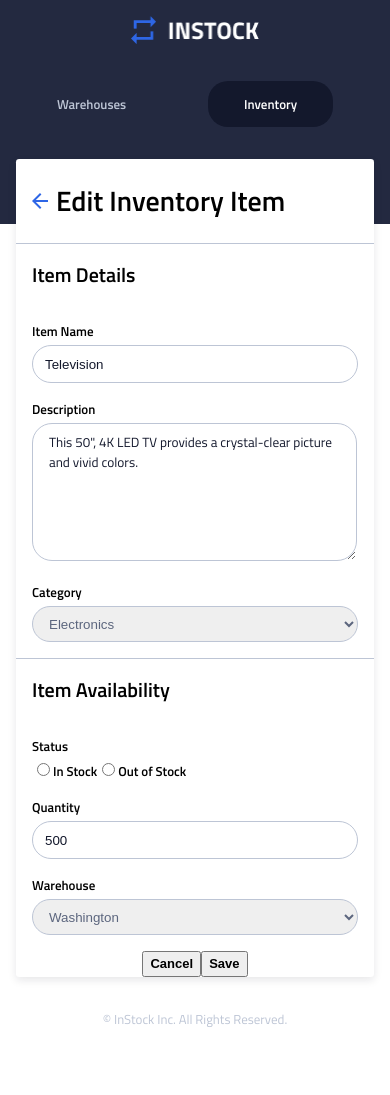
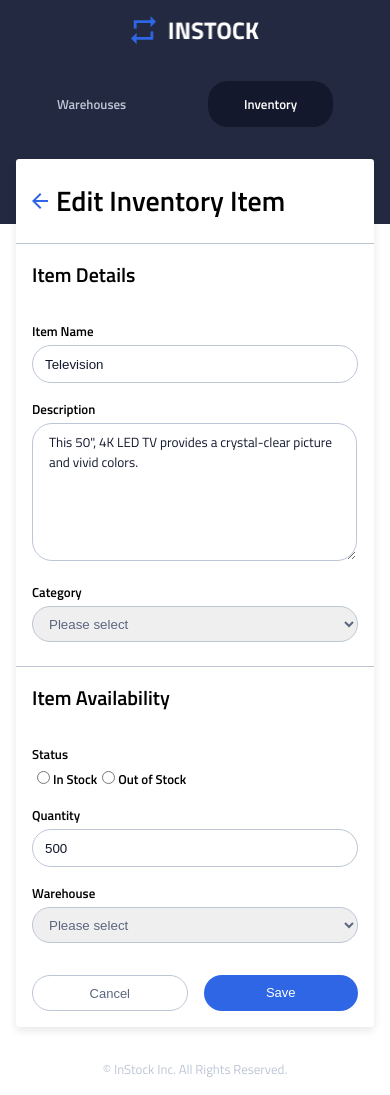
Before and after one commit to Muudy12/golden-lions-InStock, a React (Vite) app: page /inventory/1/edit in a window 390 px wide. Before the commit the page ends 1045 px from the top, so only its background shows below. Built offline with nearby package versions, Linux system fonts and the light colour scheme; a web font is replaced by a local one.

Commit message:
mobile styling complete and all form fields added

```diff
--- a/src/pages/Inventory/EditInventory/EditInventory.jsx
+++ b/src/pages/Inventory/EditInventory/EditInventory.jsx
@@ -4,6 +4,10 @@ import SortIcon from "../../../assets/icons/sort-24px.svg";
 import './EditInventory.scss'
 
 function EditInventory() {
+
+
+
+
   return (
     <div className="edit-inventory">
       <header className="edit-inventory__title">
@@ -21,14 +25,19 @@ function EditInventory() {
             <textarea className="form__textarea" placeholder='This 50", 4K LED TV provides a crystal-clear picture and vivid colors.' name="item_name" />
 
             <h3 className="form__label">Category</h3>
-            <select className="form__select" type="text" placeholder="Television" name="item_name" >
+            <select className="form__select" type="text" name="item_name" >
+              {/* TODO: I think this could be a map function that produces all the electronics */}
+              <option value="" disabled selected>Please select</option>
               <option value='Electronics'>Electronics</option>
+              <option value='Accessories'>Accessories</option>
+              <option value='Apparel'>Apparel</option>
+              <option value='Gear'>Gear</option>
+              <option value='Health'>Health</option>
             </select>
           </section>
 
           <aside className="form__aside">
             <h2 className="form__title">Item Availability</h2>
-
             <h3 className="form__label">Status</h3>
             <input className="form__radio-btn" type="radio" name="status" value='In Stock' />
             <label for='In Stock'>In Stock</label>
@@ -39,8 +48,17 @@ function EditInventory() {
             <input className="form__input" type="text" placeholder="500" name="item_name" />
 
             <h3 className="form__label">Warehouse</h3>
-            <select className="form__select" type="text" name="item_name">
-              <option>Washington</option>
+            <select className="form__select" type="text" name="warehouse_id">
+               {/* TODO: I think this could be a map function that produces all the warehouses */}
+              <option value="" disabled selected>Please select</option>
+              <option value="2">Washington</option>
+              <option value="1">Manhattan</option>
+              <option value="3">Jersey</option>
+              <option value="4">SF</option>
+              <option value="5">Santa Monica</option>
+              <option value="6">Seattle</option>
+              <option value="7">Miami</option>
+              <option value="8">Boston</option>
             </select>
           </aside>
 
@@ -48,7 +66,7 @@ function EditInventory() {
       </form>
       <div className="edit-inventory__bottom">
         <button className="edit-inventory__cancel-btn">Cancel</button>
-        <button className="edit-inventory__cancel-btn">Save</button>
+        <button className="edit-inventory__save-btn">Save</button>
       </div>
     </div>
   )
--- a/src/pages/Inventory/EditInventory/EditInventory.scss
+++ b/src/pages/Inventory/EditInventory/EditInventory.scss
@@ -38,6 +38,37 @@
             margin: 0;
         }
     }
+
+    &__bottom{
+        width: calc(100% - 2rem);
+        padding: 1rem;
+        display: flex;
+        gap: 1rem;
+    }
+
+    &__cancel-btn{
+        @include roundButton;
+        width: 100%;
+        border: 0.1rem solid $secondary-cloud-color;
+        color: $secondary-slate-color;
+        background-color: $primary-white-color;
+
+        &:hover{
+            border-color: $primary-element-color;
+            color: $primary-element-color;
+        }
+    }
+
+    &__save-btn{
+        @include roundButton;
+        width: 100%;
+        background-color: $primary-element-color;
+        color: $primary-white-color;
+
+        &:hover{
+            background-color: $background-graphite-color;
+        }
+    }
 }
 
 .form {
@@ -45,7 +76,7 @@
 
     &__section {
         width: calc(100% - 2rem);
-        padding: 0 1rem 1rem 1rem;
+        padding: 0 1rem 1.5rem 1rem;
         border-bottom: 0.1rem solid $secondary-cloud-color;
     }
 
--- a/src/styles/partials/_mixins.scss
+++ b/src/styles/partials/_mixins.scss
@@ -1,4 +1,5 @@
 @mixin roundButton {
+    font-weight: 400;
     border-radius: 1.25rem;
     height: 2.25rem;
     width: 100%;
```
